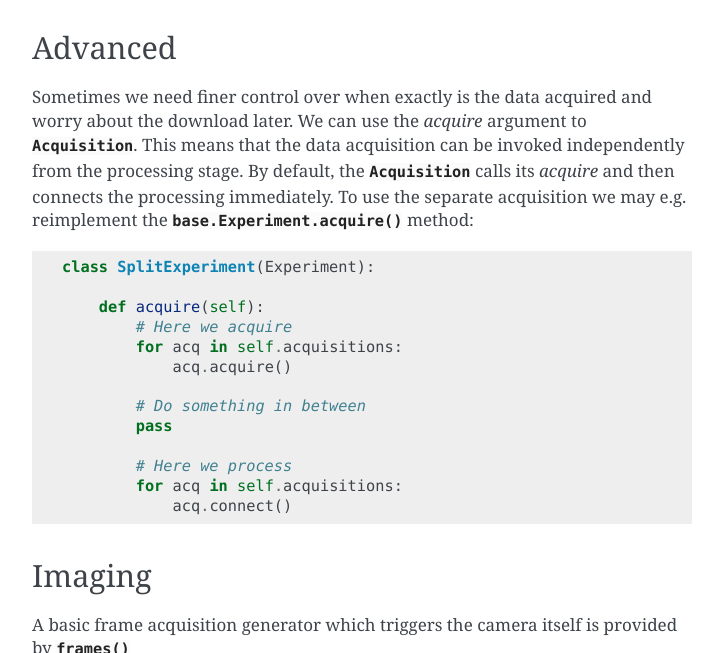
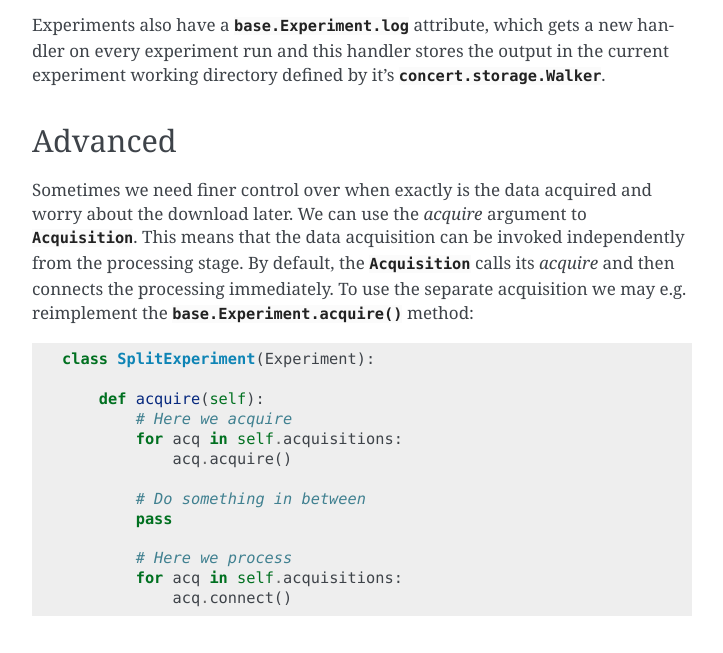
Before and after one commit to ufo-kit/concert, a Sphinx documentation site: the page built from docs/user/topics/experiments.rst, in a window 1280 px wide and 900 px high, scrolled down 1526 px, cut to the strip 247-900 px from the top of the window. Shown: the whole strip, without its empty margins (388-1111 px from the left). Built offline with Sphinx 7.4.7, drawn with Linux system fonts in a browser that asks for light colours.

Commit message:
docs: experiment per-run handler

```diff
--- a/docs/user/topics/experiments.rst
+++ b/docs/user/topics/experiments.rst
@@ -77,6 +77,10 @@ running the acquisition above and storing log with
 .. autoclass:: concert.experiments.base.Experiment
     :members:
 
+Experiments also have a :py:attr:`.base.Experiment.log` attribute, which gets a
+new handler on every experiment run and this handler stores the output in the
+current experiment working directory defined by it's
+:class:`concert.storage.Walker`.
 
 Advanced
 --------
```
